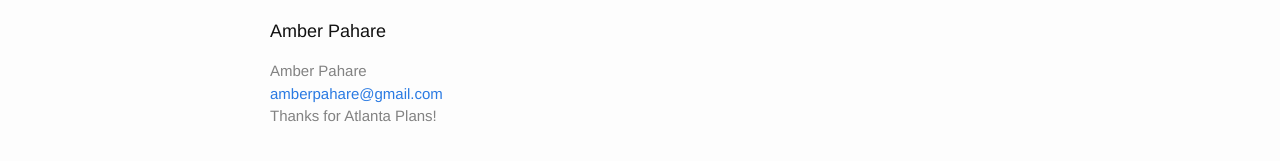
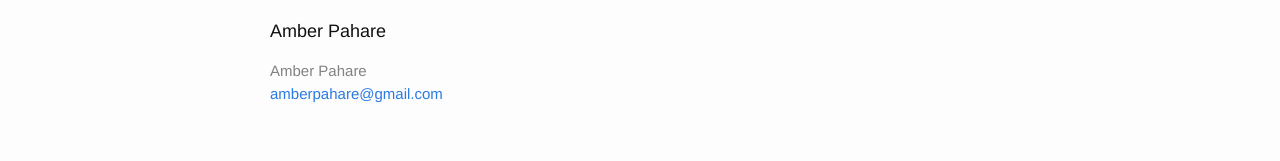
Before and after one commit to apahare/apahare.github.io, a Jekyll site: the page built from index.html, in a window 1280 px wide. Shown: the part 219-380 px from the top of the page. Built offline with Jekyll 4.4.1, drawn with Linux system fonts in a browser that asks for light colours.

Commit message:
fix message.

```diff
--- a/_includes/footer.html
+++ b/_includes/footer.html
@@ -9,7 +9,7 @@
         <ul class="contact-list">
           <li>{{ site.title }}</li>
           <li><a href="mailto:{{ site.email }}">{{ site.email }}</a></li>
-            <li>{{ site.message }}</li>
+
         </ul>
       </div>
 
```
